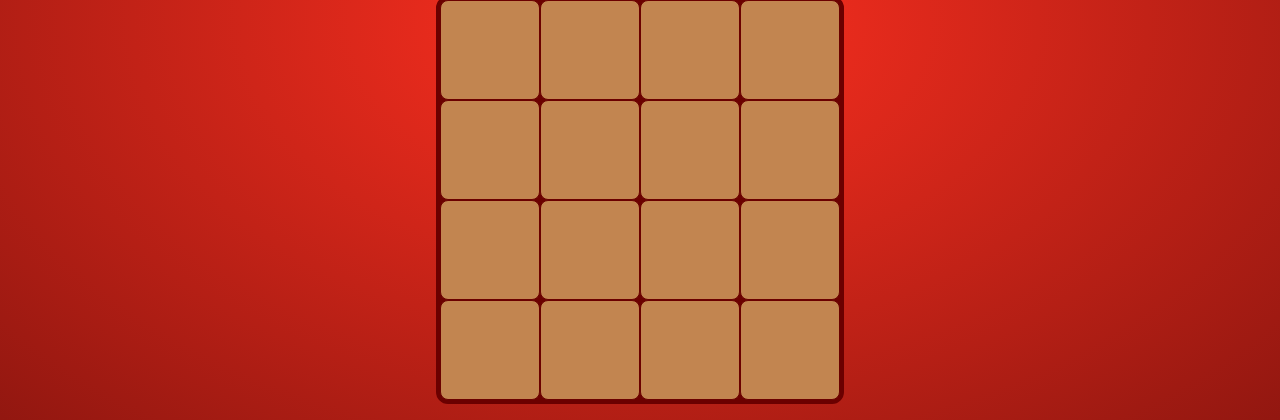
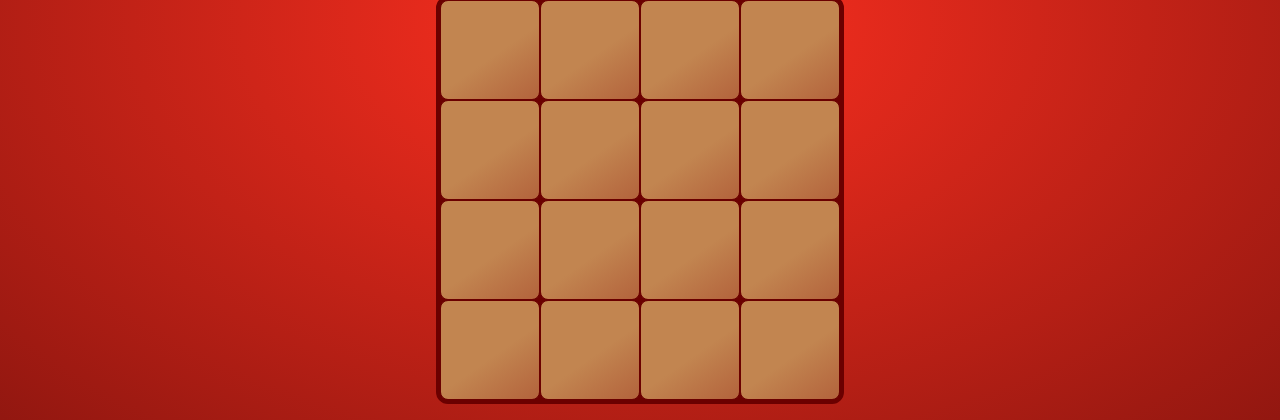
Before and after one commit to jacekkopecky/jewel-board, a website with bundled scripts: page index.html in a window 1280 px wide. Shown: the part 380-800 px from the top of the page. Built offline with nearby package versions, Linux system fonts and the light colour scheme.

Commit message:
Liam: add tile shading to make them look better

```diff
--- a/index.css
+++ b/index.css
@@ -219,9 +219,10 @@ img.jewel {
       display: block;
       position: absolute;
       inset: 0;
-      background-color: var(--lightBg);
       border: solid 0.1em var(--darkBg);
       border-radius: 0.5em;
+      background-color: var(--lightBg);
+      background: linear-gradient(145deg, var(--lightBg) 55%, var(--bg) 200%);
     }
 
     &.uncovered {
```
